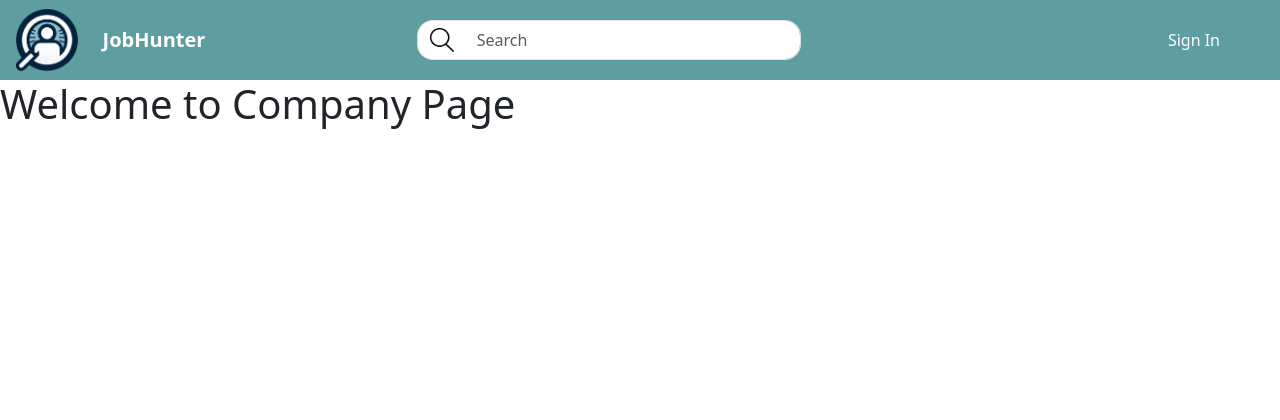
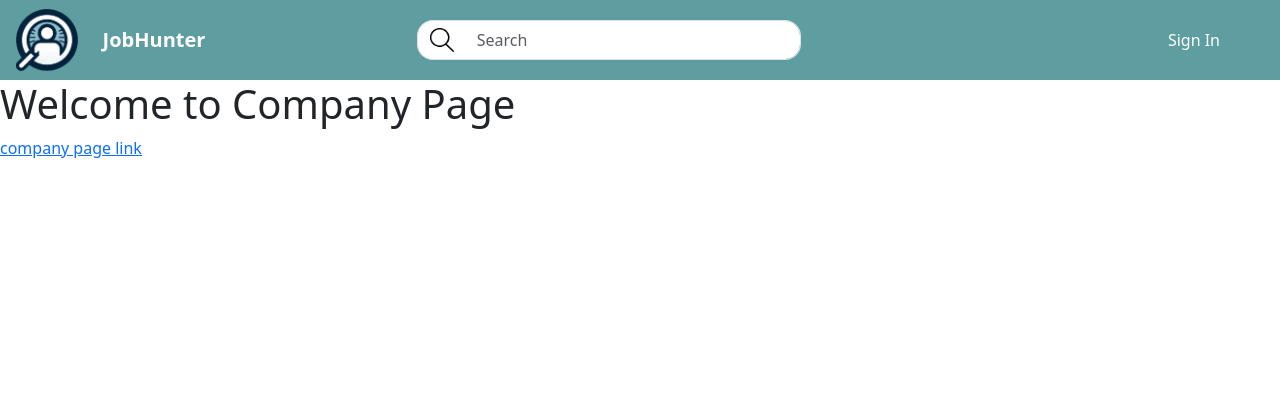
Before and after one commit to agustbirgir/Verklegt2, a Django app: page /Company/ in a window 1280 px wide. Shown: the top 420 px of the page. Run offline with Django 5.2, Linux system fonts and the light colour scheme.

Commit message:
URL thangs

```diff
--- a/Company/urls.py
+++ b/Company/urls.py
@@ -7,4 +7,5 @@ urlpatterns = [
     path('', views.index, name="company_index"),
     path('sign_up/', views.company_signup, name="company_signup"),
     path('new_job/', views.new_job, name="new_job"),
+    path('company_page/', views.company_page, name="company_page"),
 ] + static(settings.MEDIA_URL, document_root=settings.MEDIA_ROOT)
--- a/Company/views.py
+++ b/Company/views.py
@@ -5,6 +5,9 @@ from django.contrib.auth.hashers import make_password
 
 def index(request):
     return render(request, 'Company/index.html')
+
+def company_page(request):
+    return render(request, 'Company/company_page.html')
 
 def company_signup(request):
     if request.method == "POST":
--- a/Templates/Company/company_page.html
+++ b/Templates/Company/company_page.html
@@ -1,4 +1,8 @@
 {%  extends 'Base/base.html' %}
 {% block content %}
+
     <h1> Welcome to Company Page</h1>
+
+
+
 {% endblock %}
--- a/Templates/Company/index.html
+++ b/Templates/Company/index.html
@@ -1,4 +1,5 @@
 {%  extends 'Base/base.html' %}
 {% block content %}
     <h1> Welcome to Company Page</h1>
+    <a href="{% url 'company_page' %}">company page link</a>
 {% endblock %}
```
